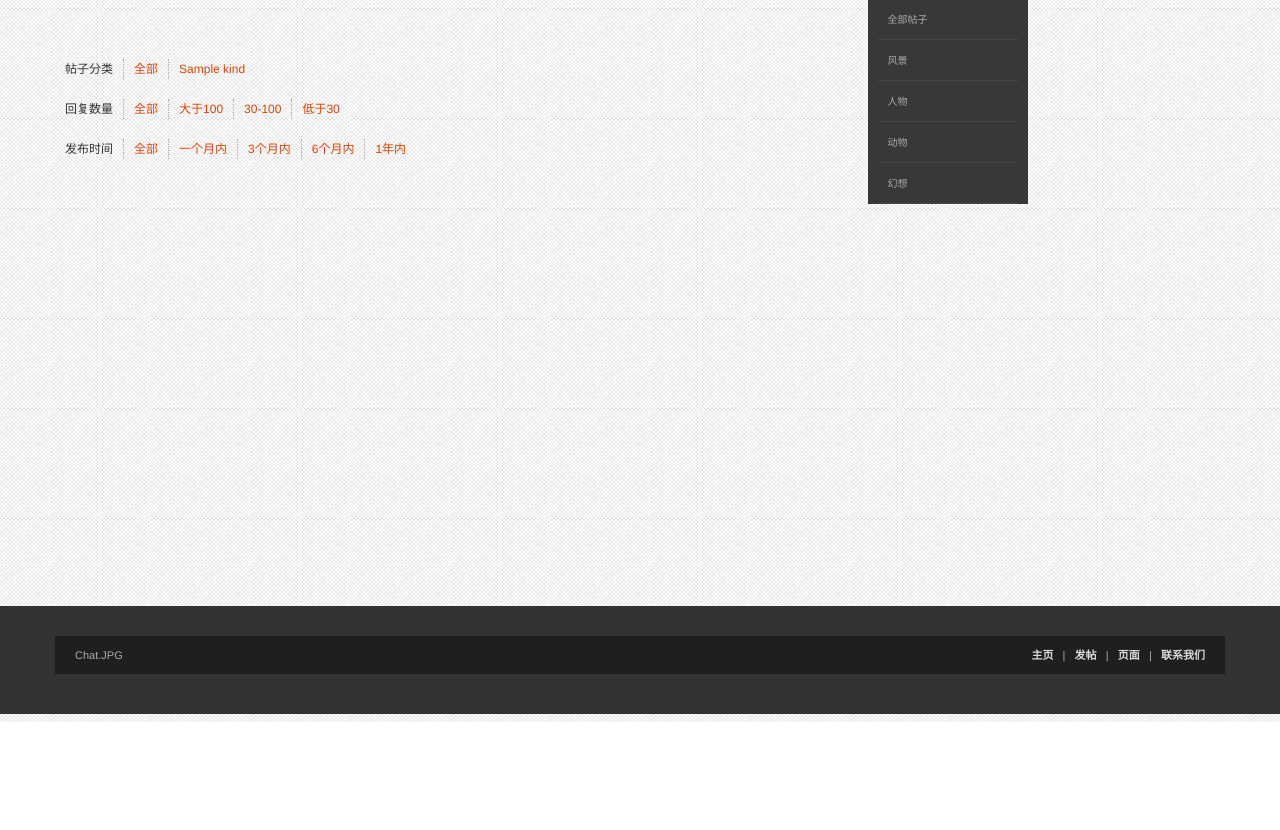
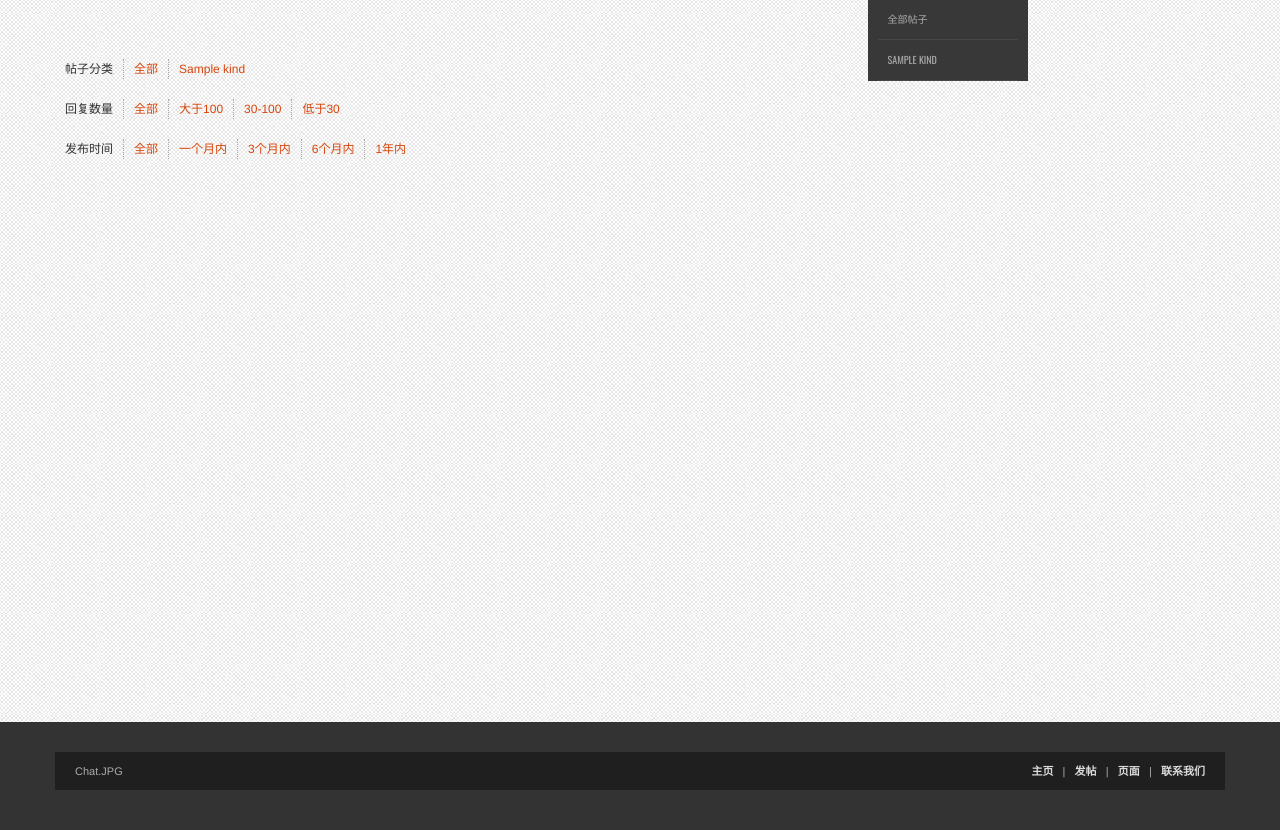
Before and after one commit to zshihang213/chat, a Django app: a page that uses templates/all.html in a window 1280 px wide, after a click on "看帖". Shown: the part 86-916 px from the top of the page. Before the commit the page ends 808 px from the top, so only its background shows below. Run offline with Django 3.2, Linux system fonts and the light colour scheme; tables that the repository leaves empty hold one stand-in row (values such as "Sample post"); some libraries are stand-ins or nearby versions.

Commit message:
初步demo

```diff
--- a/app01/views.py
+++ b/app01/views.py
@@ -240,18 +240,17 @@
 
         # 存帖子图片
         t_photo = request.FILES.get('t_photo', None)
-        t_photo_path = 'static/img/t_photo/' + str(t_id) + '_' + t_photo.name
-
         if t_photo:
             # 保存文件
+            t_photo_path = 'static/img/t_photo/' + str(t_id) + '_' + t_photo.name
             import os
             f = open(os.path.join(t_photo_path), 'wb')
             for line in t_photo.chunks():
                 f.write(line)
             f.close()
+            models.Topic.objects.filter(id=t_id).update(t_photo='/' + t_photo_path)
 
         # 吧图片路径存入数据库
-        models.Topic.objects.filter(id=t_id).update(t_photo='/'+t_photo_path)
 
         return redirect('/single/' + str(t_id))
 
@@ -275,6 +274,7 @@
         t_introduce = topic.t_introduce
         uid = request.session['uid']
         admin_uid = request.session.get('admin_uid')
+        kinds = models.Kind.objects.filter()
         fs=0
         fav_list = CltNovel.objects.filter(c_uid=uid)
         if fav_list.filter(c_tid=tid):  # 检查有没有该小说id
@@ -294,6 +294,7 @@
             'uid': uid,
             'admin_uid': admin_uid,
             'fav_status':fs,
+            'kinds':kinds,
         }
 
 
--- a/static/css/custom-styles.css
+++ b/static/css/custom-styles.css
@@ -570,7 +570,7 @@
 / Footer
 **************************************/
 .footer-container {
-	position:absolute;
+	position:relative;
 	bottom:0;
 	width:100%;
 	background:#333;
--- a/templates/all.html
+++ b/templates/all.html
@@ -69,12 +69,11 @@
                     <a class="dropdown-toggle" data-toggle="dropdown" href="#"><img src="http://127.0.0.1:8000/static/img/scan.png" style="height: 20px;width: 20px">看帖 <b
                             class="caret"></b></a>
                     <ul class="dropdown-menu">
-                            <li><a href="/all-0-0-0">全部帖子</a></li>
-                            <li><a href="/all-1-0-0">风景</a></li>
-                            <li><a href="/all-2-0-0">人物</a></li>
-                            <li><a href="/all-3-0-0">动物</a></li>
-                            <li><a href="/all-4-0-0">幻想</a></li>
-                        </ul>
+                        <li><a href="/all-0-0-0">全部帖子</a></li>
+                        {% for kind in kinds %}
+                                <li><a href="/all-{{ kind.id }}-0-0">{{ kind.k_name }}</a></li>
+                        {% endfor %}
+                    </ul>
                 </li>
 
                 <li class="dropdown">
@@ -155,7 +154,7 @@
                     <!-- 帖子列表 -->
                     {% for t in topics %}
                         <li class="span3 gallery-item" data-id="id-1" data-type="illustration">
-                            <a href="/single/{{ t.id }}"><img src="{{ t.t_photo }}" alt="Gallery"></a>
+                            <a href="/single/{{ t.id }}"><img src="{{ t.t_photo }}" alt="Gallery" onerror="this.style.display='none'"></a>
                             <span class="project-details"><a href="/single/{{ t.id }}">{{ t.t_title }}</a>{{ t.t_introduce }}</span>
                         </li>
                     {% endfor %}
--- a/templates/home.html
+++ b/templates/home.html
@@ -108,12 +108,7 @@
                         <a class="dropdown-toggle" data-toggle="dropdown" href="#"><img src="../static/img/scan.png" style="height: 20px;width: 20px">看帖 <b
                                 class="caret"></b></a>
                         <ul class="dropdown-menu">
-
                             <li><a href="/all-0-0-0">全部帖子</a></li>
-                            <li><a href="/all-1-0-0">风景</a></li>
-                            <li><a href="/all-2-0-0">人物</a></li>
-                            <li><a href="/all-3-0-0">动物</a></li>
-                            <li><a href="/all-4-0-0">幻想</a></li>
                             {% for kind in kinds %}
                                 <li><a href="/all-{{ kind.id }}-0-0">{{ kind.k_name }}</a></li>
                             {% endfor %}
--- a/templates/publish.html
+++ b/templates/publish.html
@@ -140,12 +140,8 @@
                     <div>
                         <select name="t_kind">
                             {% for kind in kinds %}
-                                <option value="{{ kind.id }}">{{ kind.k_name }}</option>
+                                <option value="{{ kind.k_name }}">{{ kind.k_name }}</option>
                             {% endfor %}
-                            <option>风景</option>
-                            <option>人物</option>
-                            <option>动物</option>
-                            <option>幻想</option>
                         </select>
                     </div>
                 </td>
--- a/templates/single.html
+++ b/templates/single.html
@@ -86,7 +86,7 @@
                     <ul class="dropdown-menu">
                         <li><a href="/all-0-0-0">全部帖子</a></li>
                         {% for kind in kinds %}
-                            <li><a href="/all-{{ kind.id }}-0-0">{{ kind.k_name }}</a></li>
+                                <li><a href="/all-{{ kind.id }}-0-0">{{ kind.k_name }}</a></li>
                         {% endfor %}
                     </ul>
                 </li>
@@ -138,7 +138,7 @@
 
                 <div class="span6">
                     <!-- 图片 -->
-                    <img src="{{ t_photo }}" class="align-left thumbnail" alt="image">
+                    <img src="{{ t_photo }}" class="align-left thumbnail" alt="image" onerror="this.style.display='none'">
                     <!-- 基本信息 -->
                     <ul class="project-info">
                         <li><h6>发布时间:</h6> {{ t_time }}</li>
@@ -193,7 +193,7 @@
 
                                 {% endif %}
                                 <a iddd="{{ r.r_id }}" onclick="deleter(this);" style="float: right;margin-right: 10px">删除</a>
-                                <img style="width: 50px;height: 50px;" src="{{ r.r_photo }}">
+                                <img style="width: 50px;height: 50px;" src="{{ r.r_photo }}" onerror="this.style.display='none'">
                             </li>
                         {% endfor %}
                     </ul>
```
Also changed, not shown: templates/admin-home.html (+8 -0 lines), templates/announcement.html (+9 -0 lines), templates/kind-manage.html (+10 -0 lines), static/img/t_photo/9_photomode_12122020_230238.png (added).
